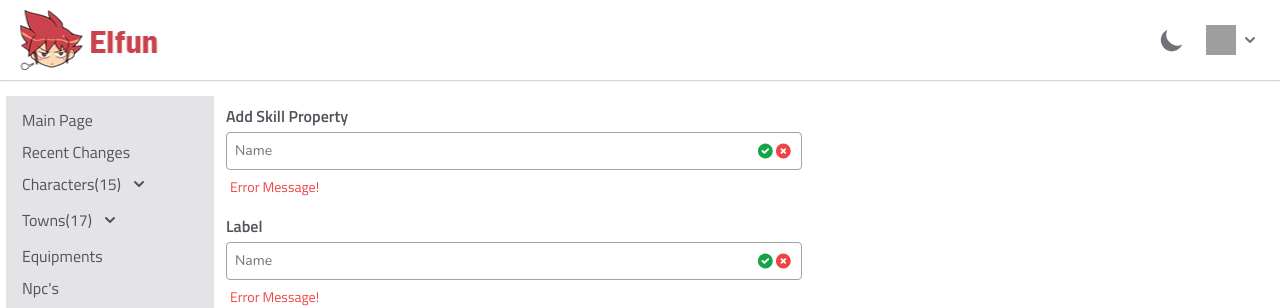
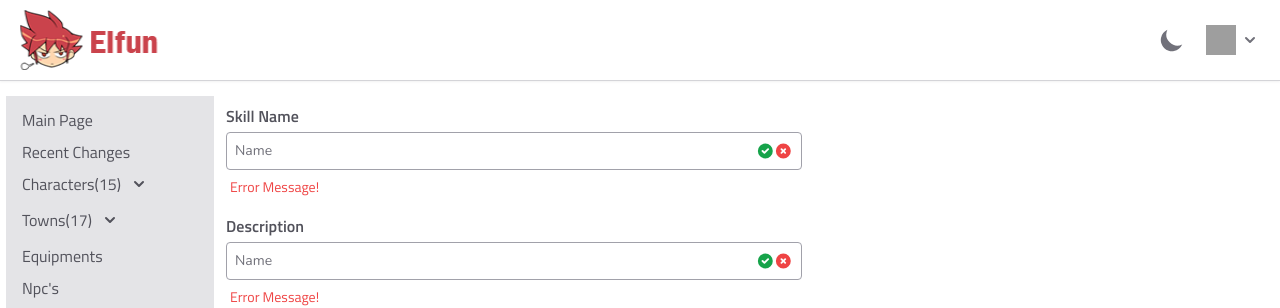
Before and after one commit to kukuhBaiquni/elfun, a Next.js app: page /contribution/skills in a window 1280 px wide. Shown: the top 308 px of the page. Built offline with nearby package versions, Linux system fonts and the light colour scheme; grey boxes are pictures that could not be loaded.

Commit message:
Draft skill

```diff
--- a/src/pages/contribution/skills/index.jsx
+++ b/src/pages/contribution/skills/index.jsx
@@ -21,8 +21,8 @@ export default function Skills() {
       </Head>
       <main>
         <section className='max-w-xl'>
-          <InputText label='Add Skill Property' />
-          <InputText />
+          <InputText label='Skill Name' />
+          <InputText label='Description' />
           <Select />
           <Checkbox
             control={control}
```
Also changed, not shown: src/constant/skill-stats.js (added, +21 -0 lines).
